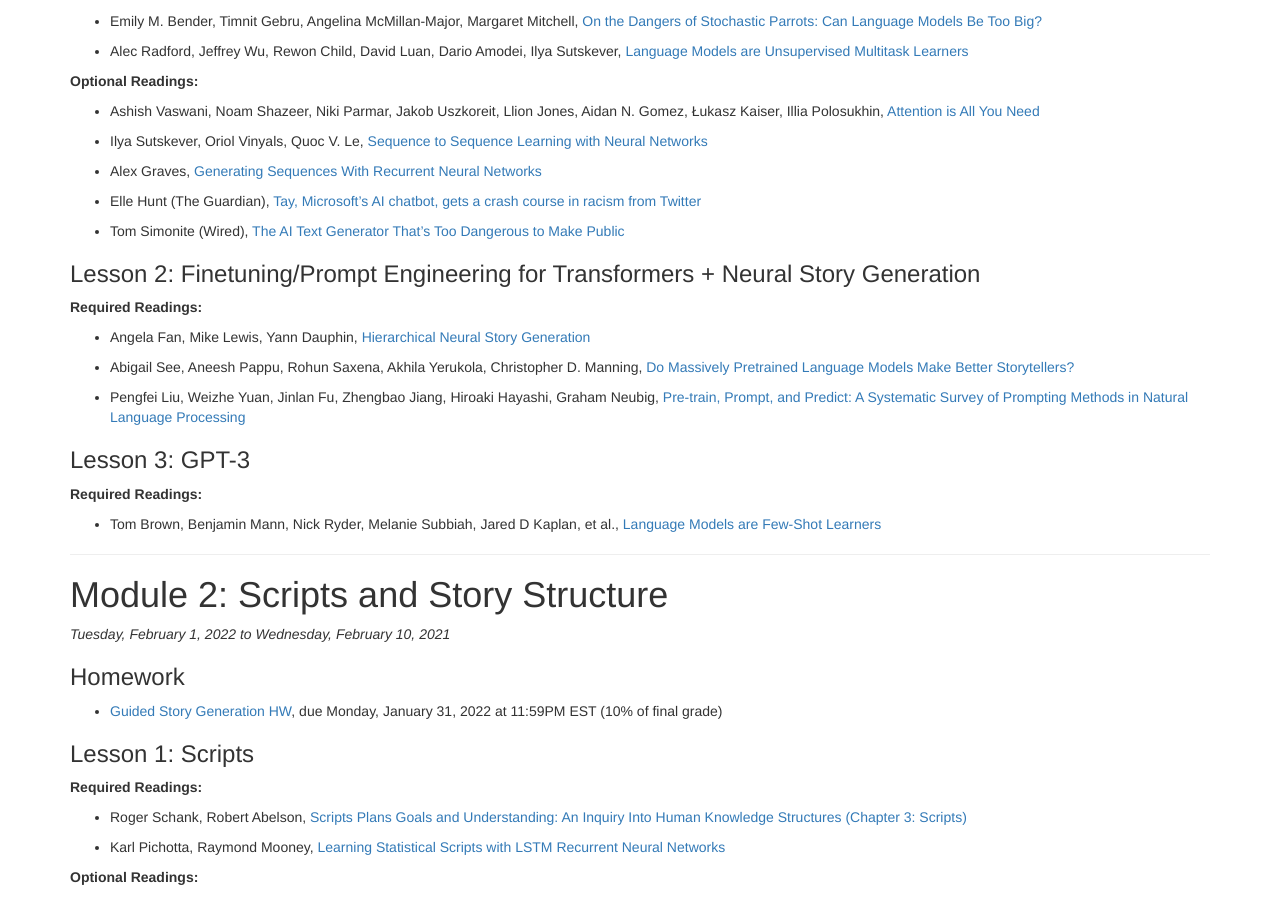
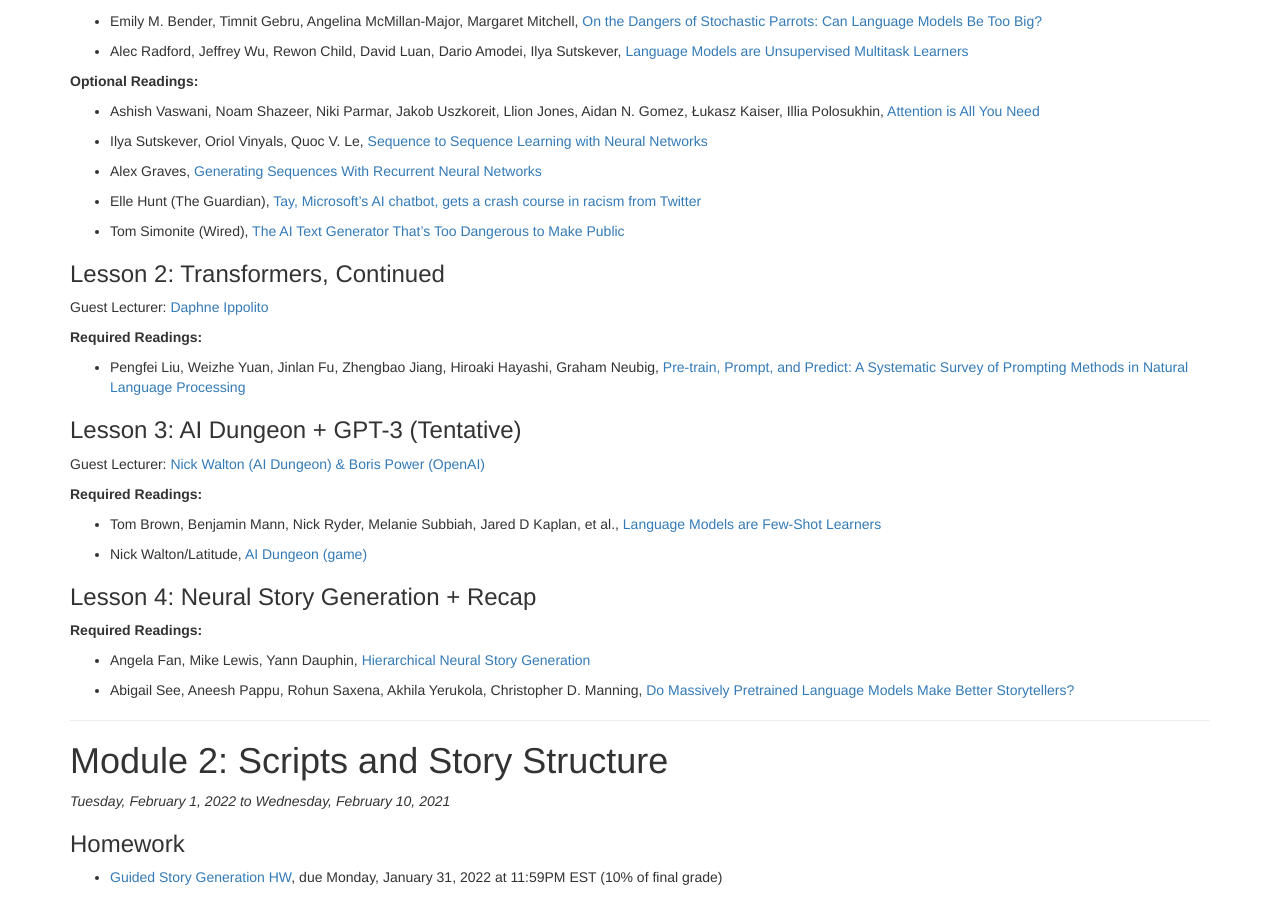
Before and after one commit to interactive-fiction-class/interactive-fiction-class.github.io, a Jekyll site: the page built from modules.md, in a window 1280 px wide and 900 px high, scrolled down 996 px. Built offline with Jekyll 4.4.1, drawn with Linux system fonts in a browser that asks for light colours; nearby versions of some CDN libraries; a script that is not in the unit is left out.

Commit message:
Update modules.yaml

```diff
--- a/_data/modules.yaml
+++ b/_data/modules.yaml
@@ -90,7 +90,35 @@
           authors: Tom Simonite (Wired)
           url: https://www.wired.com/story/ai-text-generator-too-dangerous-to-make-public/
     -
-      title: Finetuning/Prompt Engineering for Transformers + Neural Story Generation
+      title: Transformers, Continued
+      guest_speaker: Daphne Ippolito
+      guest_url: https://www.seas.upenn.edu/~daphnei/
+      video:
+      length:
+      readings:
+        -
+          title: "Pre-train, Prompt, and Predict: A Systematic Survey of Prompting Methods in Natural Language Processing"
+          url: https://arxiv.org/abs/2107.13586
+          authors: Pengfei Liu, Weizhe Yuan, Jinlan Fu, Zhengbao Jiang, Hiroaki Hayashi, Graham Neubig
+    -
+      title: AI Dungeon + GPT-3 (Tentative)
+      guest_speaker: Nick Walton (AI Dungeon) & Boris Power (OpenAI)
+      guest_url:
+      video:
+      length:
+      readings:
+        -
+          title: Language Models are Few-Shot Learners
+          url: https://papers.nips.cc/paper/2020/hash/1457c0d6bfcb4967418bfb8ac142f64a-Abstract.html
+          authors: Tom Brown, Benjamin Mann, Nick Ryder, Melanie Subbiah, Jared D Kaplan, et al.
+        -
+          title: AI Dungeon (game)
+          url: https://play.aidungeon.io/
+          authors: Nick Walton/Latitude
+    -
+      title: Neural Story Generation + Recap
+      guest_speaker:
+      guest_url:
       video:
       length:
       readings:
@@ -102,21 +130,6 @@
           title: Do Massively Pretrained Language Models Make Better Storytellers?
           authors: Abigail See, Aneesh Pappu, Rohun Saxena, Akhila Yerukola, Christopher D. Manning
           url: https://aclanthology.org/K19-1079/
-        -
-          title: "Pre-train, Prompt, and Predict: A Systematic Survey of Prompting Methods in Natural Language Processing"
-          url: https://arxiv.org/abs/2107.13586
-          authors: Pengfei Liu, Weizhe Yuan, Jinlan Fu, Zhengbao Jiang, Hiroaki Hayashi, Graham Neubig
-    -
-      title: GPT-3
-      guest_speaker:
-      guest_url:
-      video:
-      length:
-      readings:
-        -
-          title: Language Models are Few-Shot Learners
-          url: https://papers.nips.cc/paper/2020/hash/1457c0d6bfcb4967418bfb8ac142f64a-Abstract.html
-          authors: Tom Brown, Benjamin Mann, Nick Ryder, Melanie Subbiah, Jared D Kaplan, et al.
   hw:
     -
       title: Transformers HW
```
